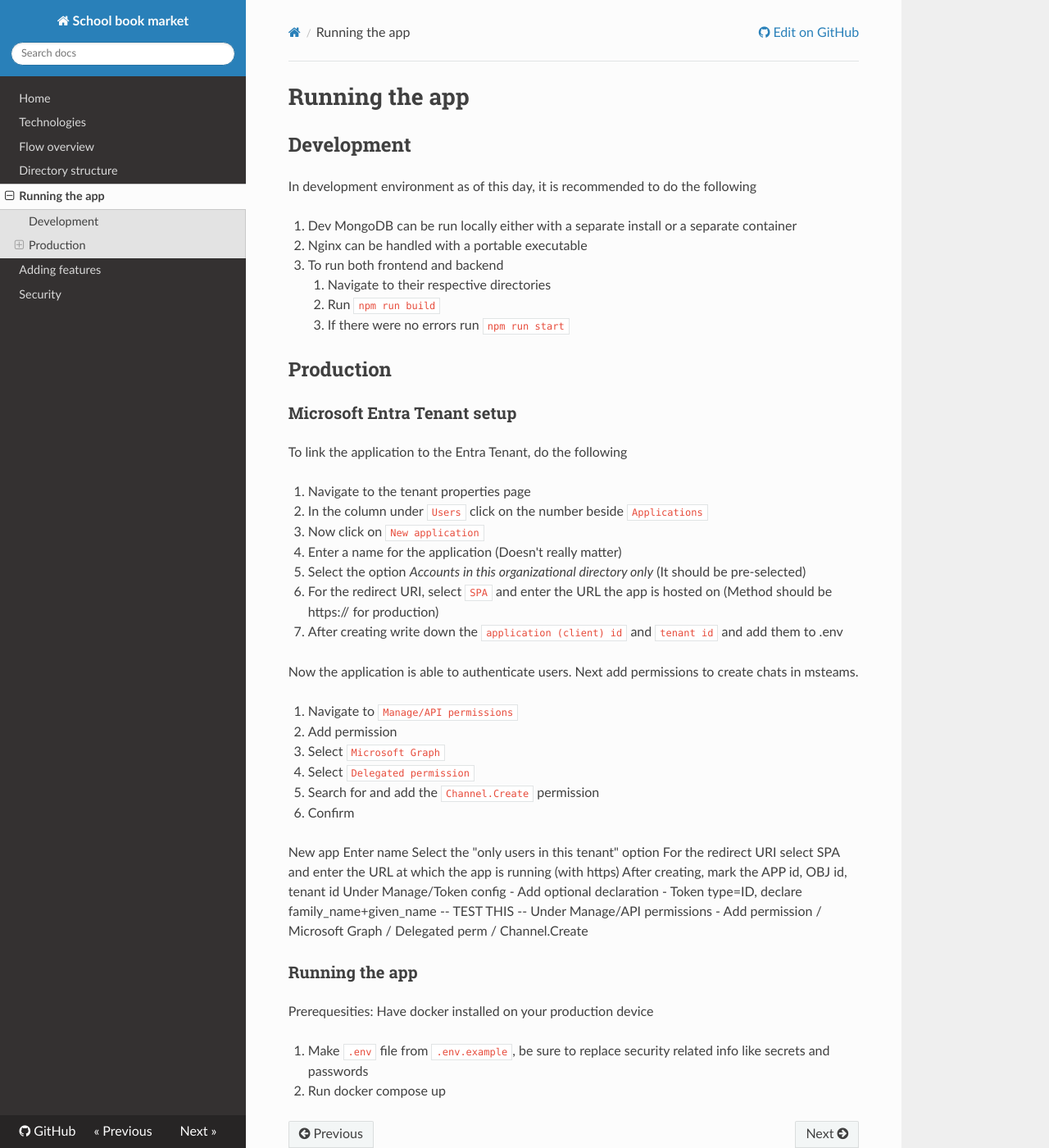
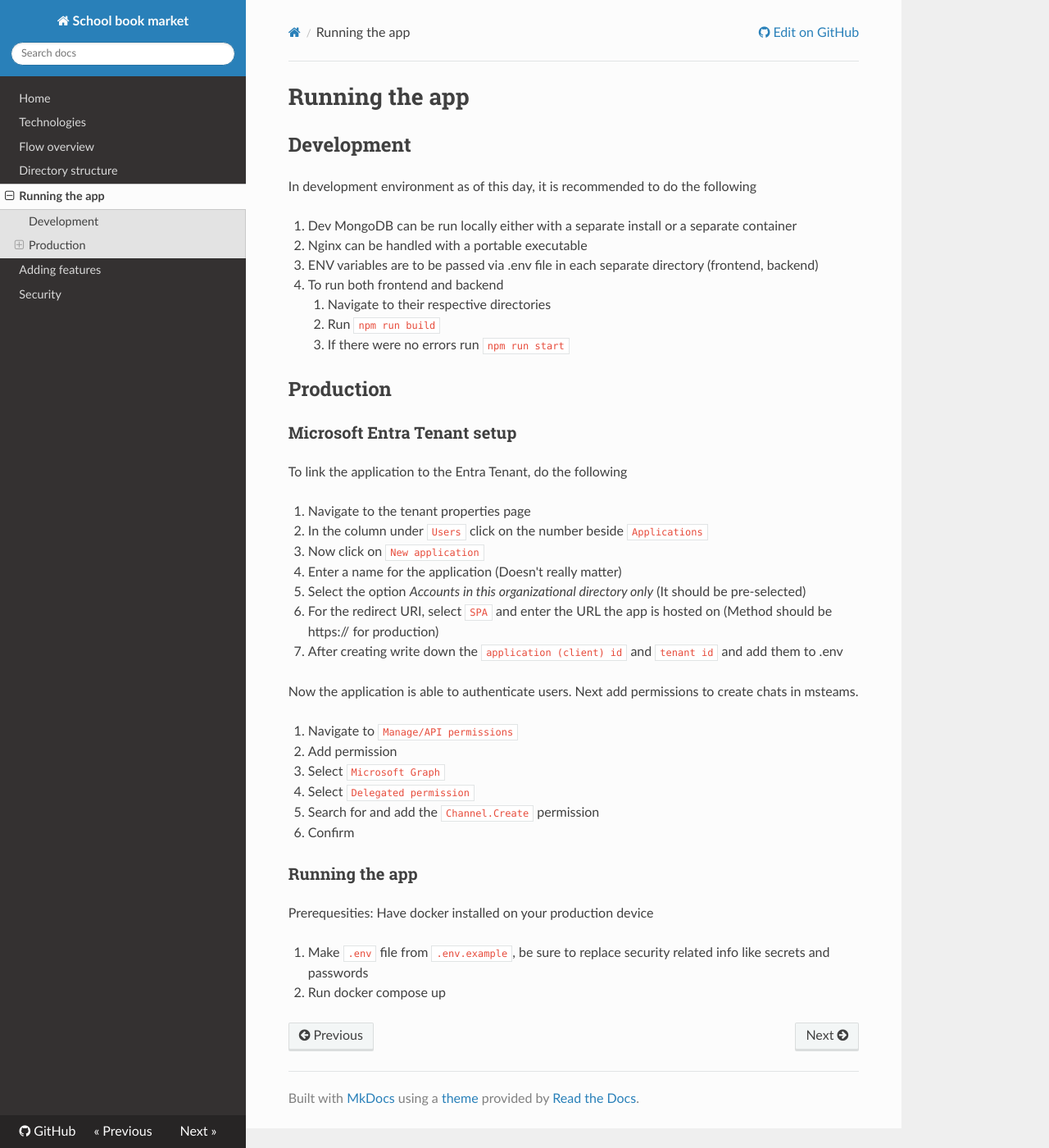
Before and after one commit to Xantus10/MATURITA, an MkDocs documentation site: the page built from doc/development-doc/docs/run.md, in a window 1280 px wide and 1400 px high. Shown: the whole window at 82% size. Built offline with MkDocs 1.6.1, drawn with Linux system fonts in a browser that asks for light colours; nearby versions of some CDN libraries.

Commit message:
Documentation update

```diff
--- a/doc/development-doc/docs/run.md
+++ b/doc/development-doc/docs/run.md
@@ -6,7 +6,8 @@ In development environment as of this day, it is recommended to do the following
 
 1. Dev MongoDB can be run locally either with a separate install or a separate container
 2. Nginx can be handled with a portable executable
-3. To run both frontend and backend
+3. ENV variables are to be passed via .env file in each separate directory (frontend, backend)
+4. To run both frontend and backend
       1. Navigate to their respective directories
       2. Run `npm run build`
       3. If there were no errors run `npm run start`
@@ -34,15 +35,6 @@ Now the application is able to authenticate users. Next add permissions to creat
 5. Search for and add the `Channel.Create` permission
 6. Confirm
 
-
-New app
-Enter name
-Select the "only users in this tenant" option
-For the redirect URI select SPA and enter the URL at which the app is running (with https)
-After creating, mark the APP id, OBJ id, tenant id
-Under Manage/Token config - Add optional declaration - Token type=ID, declare family_name+given_name
--- TEST THIS --
-Under Manage/API permissions - Add permission / Microsoft Graph / Delegated perm / Channel.Create
 ### Running the app
 
 Prerequesities: Have docker installed on your production device
```
Also changed, not shown: doc/development-doc/docs/dir.md (+2 -1 lines), doc/development-doc/docs/flow.md (+1 -1 lines), doc/development-doc/docs/index.md (+3 -0 lines).
